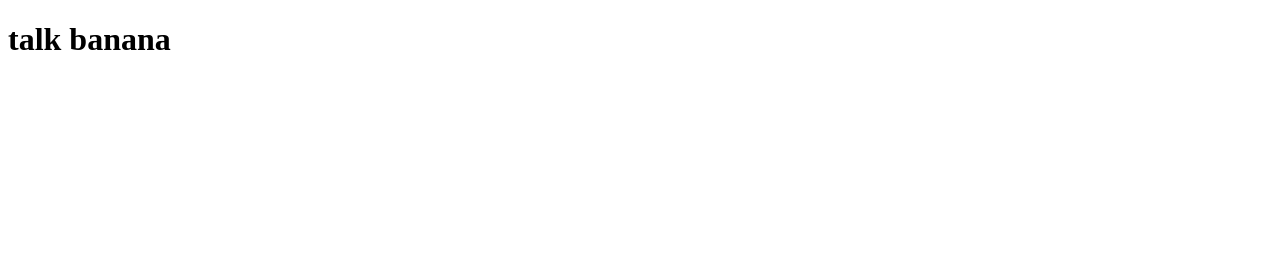
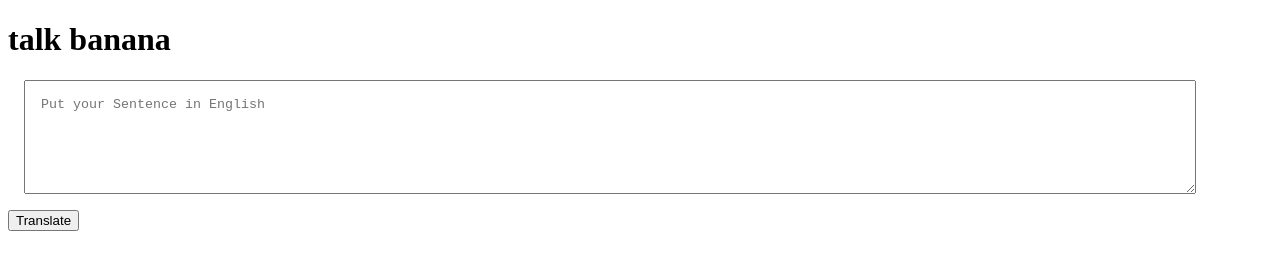
Before and after one commit to PalSagar30/banana-speak, a plain HTML site: page index.html in a window 1280 px wide. Drawn offline with Linux system fonts and the light colour scheme.

Commit message:
taking input and console

```diff
--- a/app.js
+++ b/app.js
@@ -1 +1,17 @@
-alert("this script works")
+var btnTranslate = document.querySelector('#btn-translate');
+var txtInput = document.querySelector('#txt-input');
+
+// console.log(txtInput)
+// btnTranslate.addEventListener("click",()=>{
+//     console.log("hi");
+// })
+// btnTranslate.addEventListener("click",function x(){
+//     console.log("hi");
+// })
+
+function x(){
+    console.log("hi");
+    console.log("input",txtInput.value);
+}
+
+btnTranslate.addEventListener('click', x);
--- a/index.html
+++ b/index.html
@@ -4,9 +4,20 @@
     <meta charset="UTF-8">
     <meta name="viewport" content="width=device-width, initial-scale=1.0">
     <title>Banana Speak</title>
+    <style>
+        textarea{
+            display: block;
+            width: 90%;
+            height: 10vh;
+            margin: 1rem;
+            padding: 1rem;
+        }
+    </style>
 </head>
 <body>
     <h1>talk banana</h1>
+    <textarea id="txt-input" placeholder="Put your Sentence in English"></textarea>
+    <button id="btn-translate">Translate</button>
 
    <script src="app.js"></script>
 </body>
```
